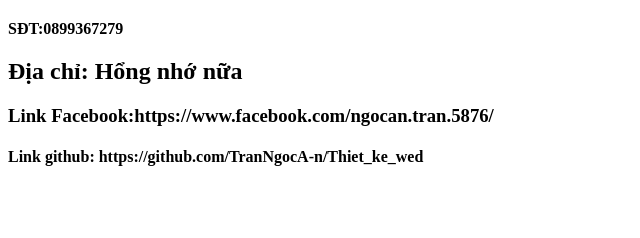
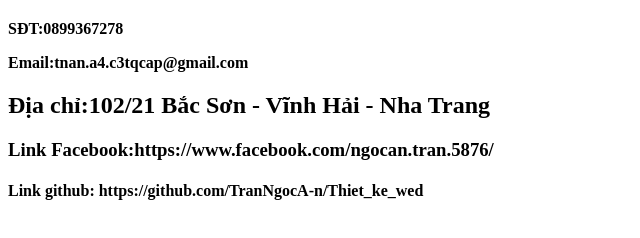
Before and after one commit to TranNgocA-n/Thiet_ke_web, a plain HTML site: page lienhe.html in a window 1280 px wide. Shown: the part 60-298 px from the top of the page, without its empty margins (0-640 px from the left). Drawn offline with Linux system fonts and the light colour scheme.

Commit message:
Update lienhe.html

```diff
--- a/lienhe.html
+++ b/lienhe.html
@@ -5,8 +5,9 @@
 </head>
 <body>
 <h1><strong>Thông tin liên hệ:</strong></h1>
-<p><strong>SĐT:0899367279</strong></p>
-<h2>Địa chỉ: Hổng nhớ nữa</h2>
+<p><strong>SĐT:0899367278</strong></p>
+<h><strong>Email:tnan.a4.c3tqcap@gmail.com</strong><h>
+<h2>Địa chỉ:102/21 Bắc Sơn - Vĩnh Hải - Nha Trang</h2>
 <h3>Link Facebook:https://www.facebook.com/ngocan.tran.5876/</h3>
 <h4>Link github: https://github.com/TranNgocA-n/Thiet_ke_wed</h4>
 
```
